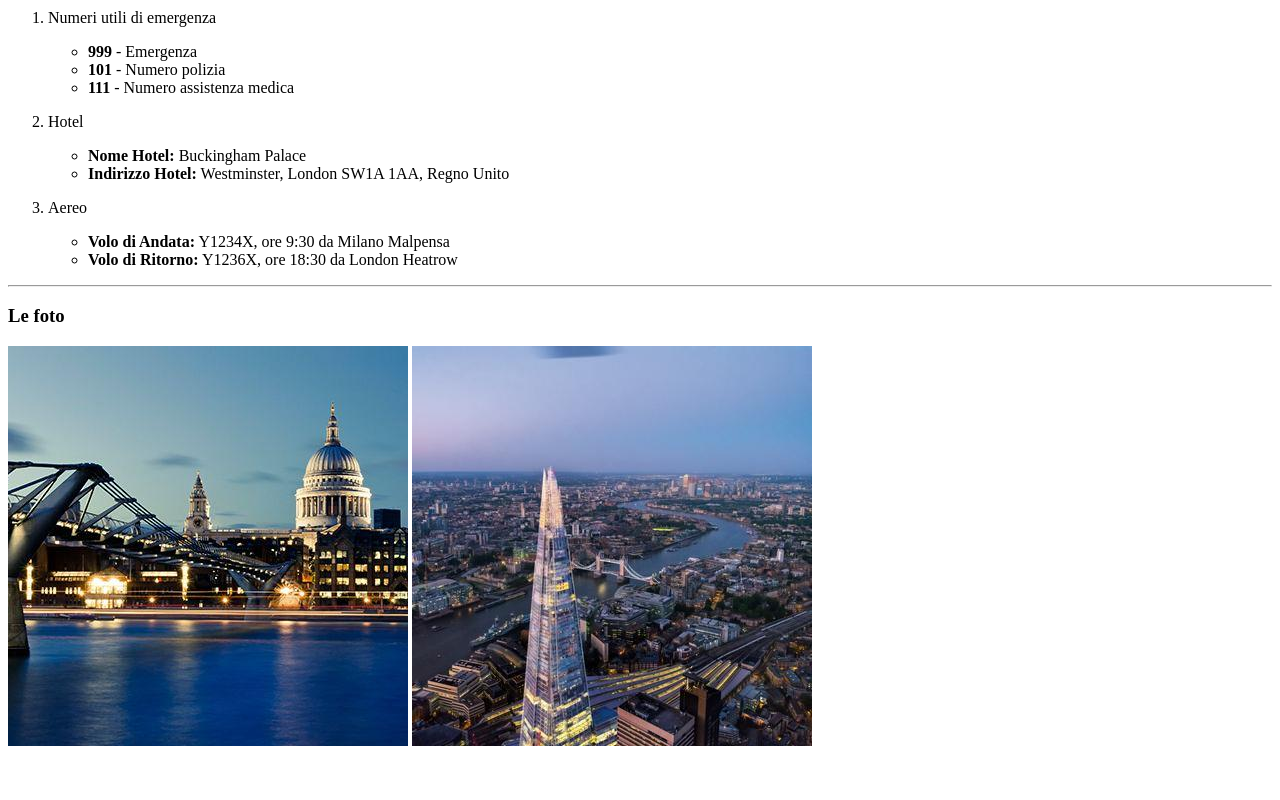
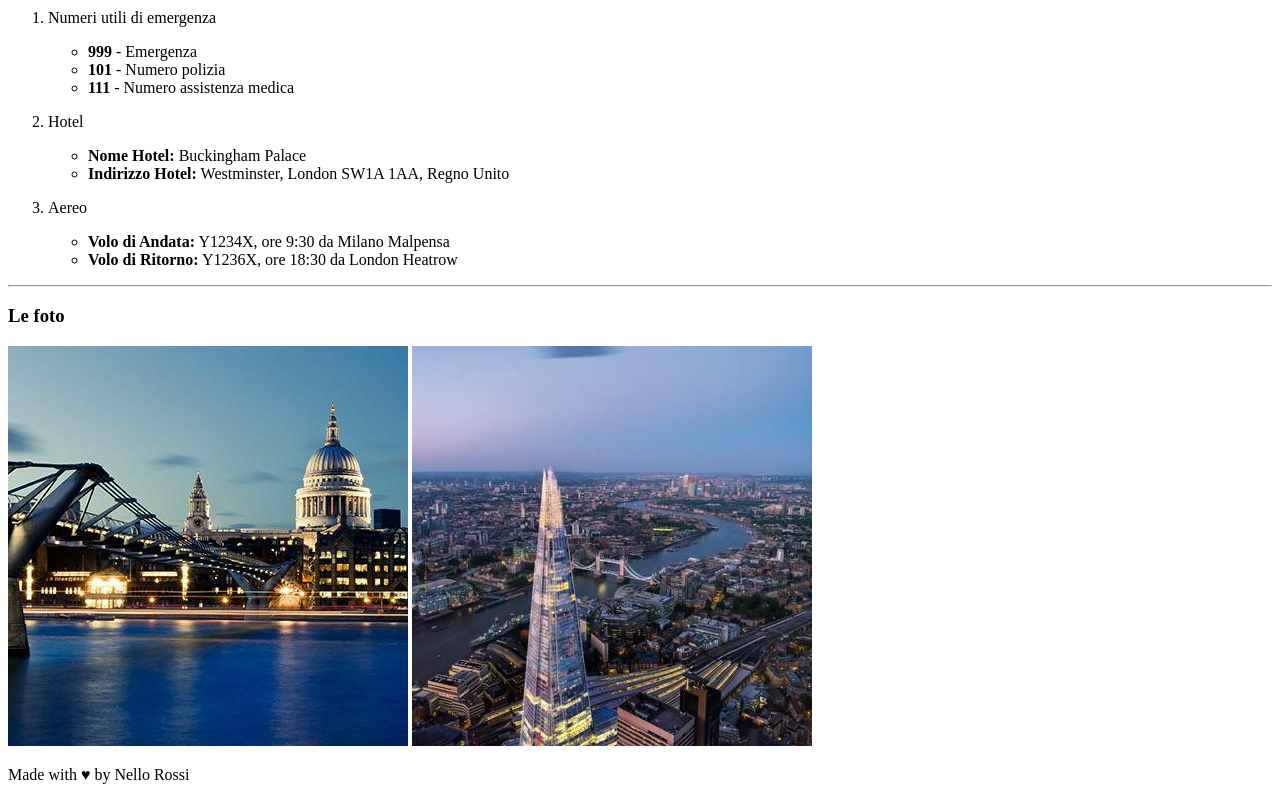
Before and after one commit to NelloRossi97/html-london-trip, a plain HTML site: page index.html in a window 1280 px wide. Shown: the part 1087-1887 px from the top of the page. Before the commit the page ends 1845 px from the top, so only its background shows below. Drawn offline with Linux system fonts and the light colour scheme.

Commit message:
added info to the footer

```diff
--- a/index.html
+++ b/index.html
@@ -54,7 +54,7 @@
                     <tr>
                         <td>Totale</td>
                         <td></td>
-                        <td>360&euro;</td>
+                        <td>360 &euro;</td>
                     </tr>
                 </tfoot>
             </table>
@@ -134,7 +134,7 @@
 
     <!-- Ending part -->
     <footer>
-
+        <p>Made with &hearts; by Nello Rossi</p>
     </footer>
 </body>
 </html>
```
